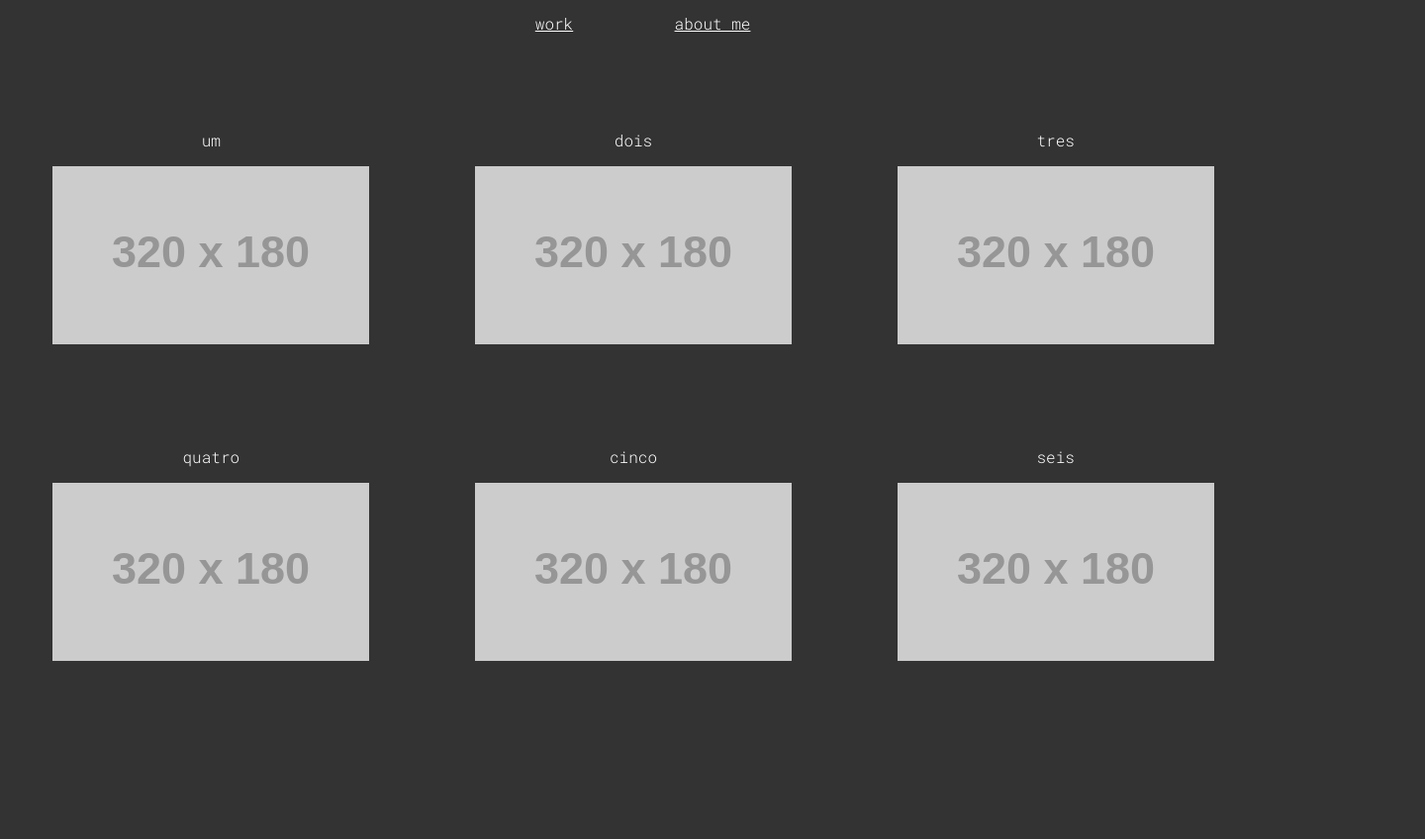
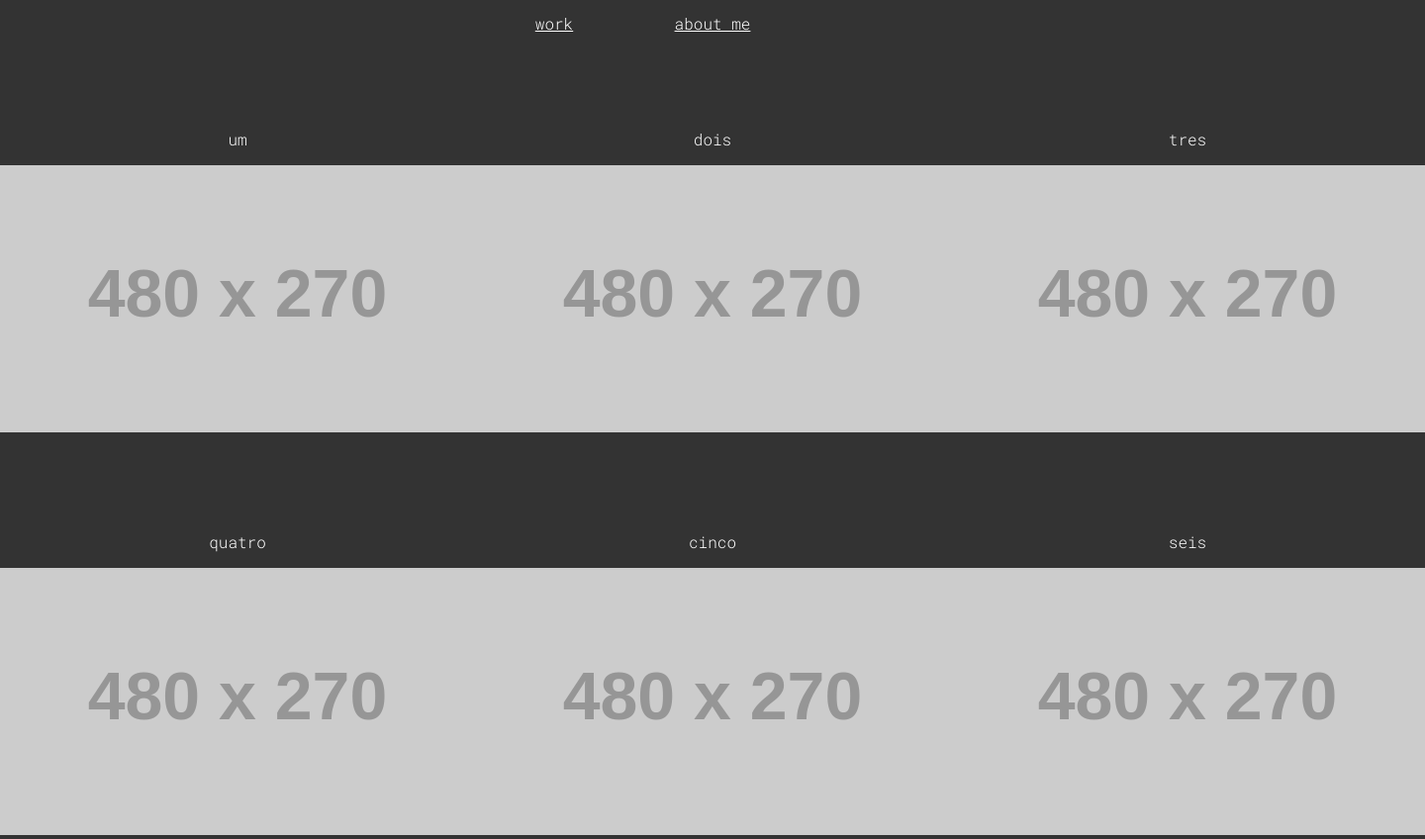
Before and after one commit to Noctis112/noctis112.github.io, a plain HTML site: page index.html in a window 1280 px wide. Shown: the whole page at 99% size, 1440 px wide, since content can reach past the window. Before the commit the page ends 800 px from the top, so only its background shows below. Drawn offline with Linux system fonts and the light colour scheme; placeholder pictures from the web are drawn by us.

Commit message:
Update index.html

```diff
--- a/index.html
+++ b/index.html
@@ -25,30 +25,30 @@
     <div id="work" class="work" >
         <div class="work hiddenEsq">
             <p>um</p>
-            <img src="https://via.placeholder.com/320x180" alt="">
+            <img src="https://via.placeholder.com/480x270" alt="">
         </div>
         <div class="work hiddenEsq">
             <p>dois</p>
-            <img src="https://via.placeholder.com/320x180" alt="">
+            <img src="https://via.placeholder.com/480x270" alt="">
         </div>
         <div class="work hiddenEsq">
             <p>tres</p>
-            <img src="https://via.placeholder.com/320x180" alt="">
+            <img src="https://via.placeholder.com/480x270" alt="">
         </div>
     </div>
 
     <div id="work" class="work">
         <div class="work hiddenDir">
             <p>quatro</p>
-            <img src="https://via.placeholder.com/320x180" alt="">
+            <img src="https://via.placeholder.com/480x270" alt="">
         </div>
         <div class="work hiddenDir">
             <p>cinco</p>
-            <img src="https://via.placeholder.com/320x180" alt="">
+            <img src="https://via.placeholder.com/480x270" alt="">
         </div>
         <div class="work hiddenDir">
             <p>seis</p>
-            <img src="https://via.placeholder.com/320x180" alt="">
+            <img src="https://via.placeholder.com/480x270" alt="">
         </div>
     </div>
 
```
